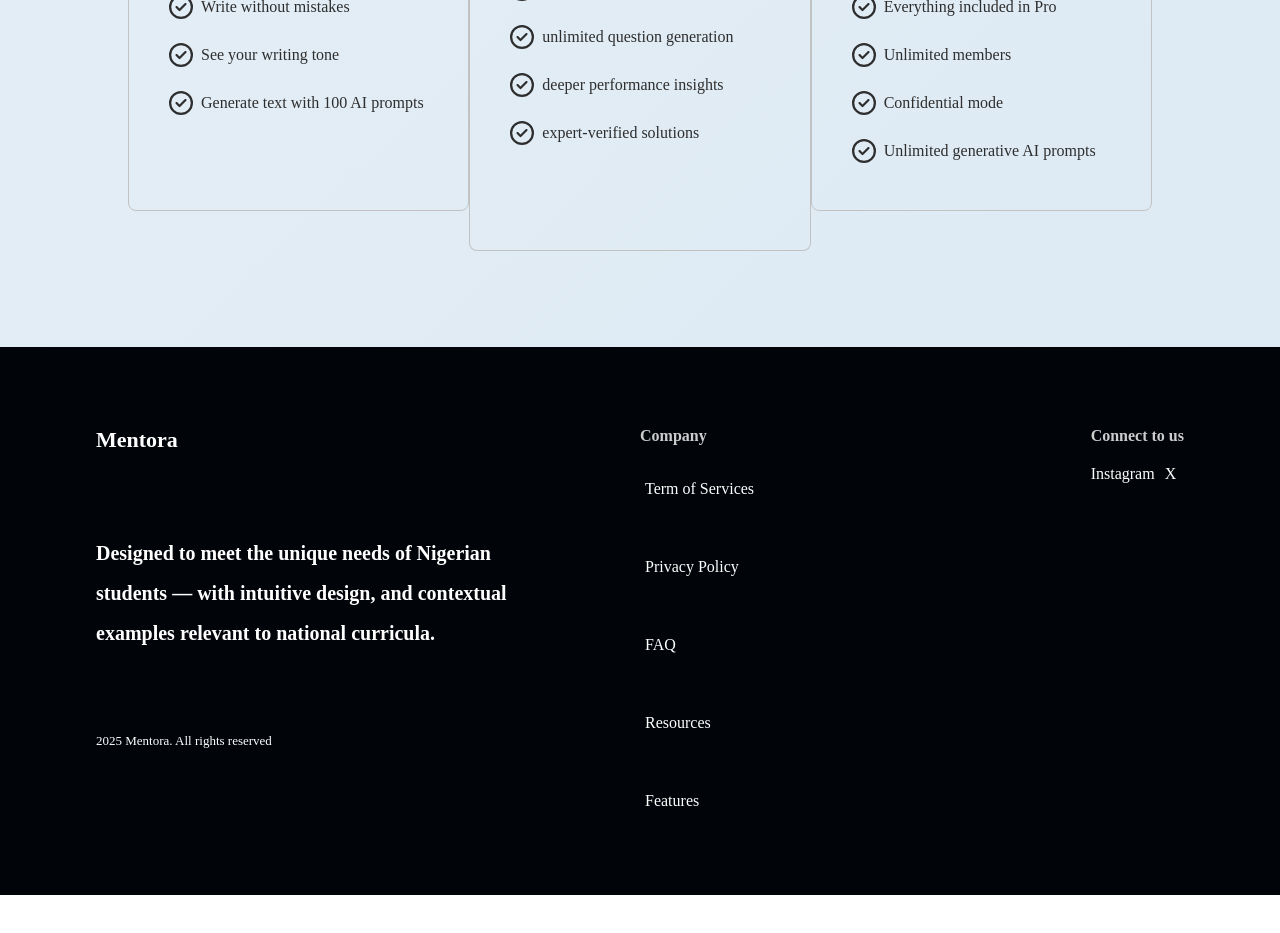
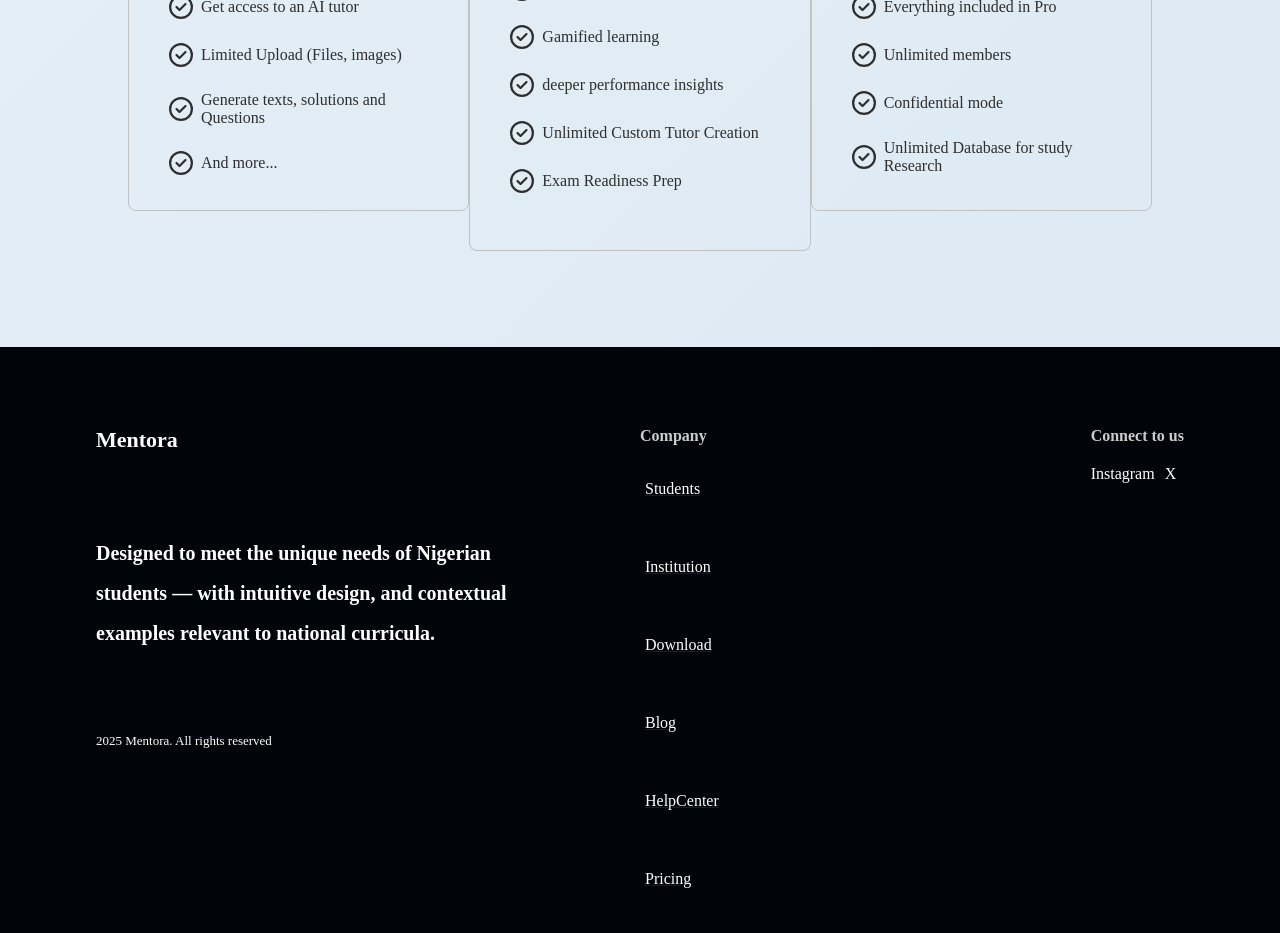
Before and after one commit to Mentoraltd/Mentora-official-website, a React (Vite) app: page / in a window 1280 px wide. Shown: the part 6940-7873 px from the top of the page. Before the commit the page ends 7835 px from the top, so only its background shows below. Built offline with nearby package versions, Linux system fonts and the light colour scheme; a web font is replaced by a local one.

Commit message:
Fix: Other error found after close review

```diff
--- a/footer.css
+++ b/footer.css
@@ -78,6 +78,8 @@ header{
     cursor: pointer;
     padding: 5px;
     transition: 0.2s ease-in-out;
+    color: #fff;
+    text-decoration: none;
 }
 
 .company li:hover{
--- a/footer.jsx
+++ b/footer.jsx
@@ -1,7 +1,11 @@
 import React from "react";
 import './footer.css';
+import { Link } from 'react-router-dom';
 
 const Footer = () => {
+       const scrollTop = () => {
+          window.scrollTo({ top: 0, behavior: "auto" });
+        };
   return (
     <>
       <section className="footer">
@@ -19,11 +23,12 @@ const Footer = () => {
                 <header>Company</header>
 
                 <ul>
-                  <li>Term of Services</li>
-                  <li>Privacy Policy</li>
-                  <li>FAQ</li>
-                  <li>Resources</li>
-                  <li>Features</li>
+                  <Link to="/students" onClick={scrollTop}><li>Students</li></Link>
+                  <Link to="/institution" onClick={scrollTop}><li>Institution</li></Link>
+                  <Link to="/download" onClick={scrollTop}><li>Download</li></Link>
+                  <Link to="/blog" onClick={scrollTop}><li>Blog</li></Link>
+                  <Link to="/helpcenter" onClick={scrollTop}><li>HelpCenter</li></Link>
+                  <Link to="/pricing" onClick={scrollTop}><li>Pricing</li></Link>
                 </ul>
               </div>
               <div className="connect">
--- a/src/App.jsx
+++ b/src/App.jsx
@@ -306,7 +306,7 @@ const [mousePosition, setMousePosition] = useState({ x: 0, y: 0 });
                   <div className="innerTxt">
                     <div className="innerTxt_1">
                       <h6>Free</h6>
-                      <p>Get peace of mind with writing that’s mistake-free.</p>
+                      <p>Get access to a private tutor that transform your learning culture.</p>
                     </div>
                     <div className="innerTxt_2">
                       <div className="amount"><h6>$0</h6></div>
@@ -320,9 +320,10 @@ const [mousePosition, setMousePosition] = useState({ x: 0, y: 0 });
                     </div>
                   </div>
                   <ul className="perks">
-                    <li className="perksList"><FaRegCircleCheck className='FaRegCircleCheck' /> Write without mistakes</li>
-                    <li className="perksList"><FaRegCircleCheck className='FaRegCircleCheck' /> See your writing tone</li>
-                    <li className="perksList"><FaRegCircleCheck className='FaRegCircleCheck' /> Generate text with 100 AI prompts</li>
+                    <li className="perksList"><FaRegCircleCheck className='FaRegCircleCheck' /> Get access to an AI tutor</li>
+                    <li className="perksList"><FaRegCircleCheck className='FaRegCircleCheck' /> Limited Upload (Files, images)</li>
+                    <li className="perksList"><FaRegCircleCheck className='FaRegCircleCheck' /> Generate texts, solutions and Questions</li>
+                    <li className="perksList"><FaRegCircleCheck className='FaRegCircleCheck' /> And more...</li>
                   </ul>
                 </div>
               </div>
@@ -351,9 +352,10 @@ const [mousePosition, setMousePosition] = useState({ x: 0, y: 0 });
                   </div>
                   <ul className="perks">
                     <li className="perksList"><FaRegCircleCheck className='FaRegCircleCheck' /> Everything included in Free</li>
-                    <li className="perksList"><FaRegCircleCheck className='FaRegCircleCheck' /> unlimited question generation</li>
+                    <li className="perksList"><FaRegCircleCheck className='FaRegCircleCheck' /> Gamified learning</li>
                     <li className="perksList"><FaRegCircleCheck className='FaRegCircleCheck' /> deeper performance insights</li>
-                    <li className="perksList"><FaRegCircleCheck className='FaRegCircleCheck' /> expert-verified solutions</li>
+                    <li className="perksList"><FaRegCircleCheck className='FaRegCircleCheck' /> Unlimited Custom Tutor Creation</li>
+                    <li className="perksList"><FaRegCircleCheck className='FaRegCircleCheck' /> Exam Readiness Prep</li>
                   </ul>
                 </div>
               </div>
@@ -377,7 +379,7 @@ const [mousePosition, setMousePosition] = useState({ x: 0, y: 0 });
                     <li className="perksList"><FaRegCircleCheck className='FaRegCircleCheck' /> Everything included in Pro</li>
                     <li className="perksList"><FaRegCircleCheck className='FaRegCircleCheck' /> Unlimited members</li>
                     <li className="perksList"><FaRegCircleCheck className='FaRegCircleCheck' /> Confidential mode</li>
-                    <li className="perksList"><FaRegCircleCheck className='FaRegCircleCheck' /> Unlimited generative AI prompts</li>
+                    <li className="perksList"><FaRegCircleCheck className='FaRegCircleCheck' /> Unlimited Database for study Research</li>
                   </ul>
                 </div>
               </div>
--- a/src/navbar/navigation.jsx
+++ b/src/navbar/navigation.jsx
@@ -10,6 +10,10 @@ const Navigation = () => {
     const [isOpen, setIsOpen] = useState(false);
     const [hoveredItem, setHoveredItem] = useState(null);
     const [mobileDropdown, setMobileDropdown] = useState(null);
+
+               const scrollTop = () => {
+                    window.scrollTo({ top: 0, behavior: "auto" });
+                    };
 
     const toggleNavbar = () => {
         setIsOpen(!isOpen);
@@ -49,7 +53,7 @@ const Navigation = () => {
         <>
             <section className='navContainer' id="mainNav">
                 <div className="companyLogo" id='MentoraHomeLogo'>
-                    <Link to="/"><span className="logo">mentora</span></Link>
+                    <Link to="/" onClick={scrollTop}><span className="logo">mentora</span></Link>
                 </div>
 
                 <div className="navListContainer">
@@ -63,7 +67,7 @@ const Navigation = () => {
                                     <div className="leftDropDown">
                                         <ul>
                                             <Link to="/error"><li className="dropDownList">Features</li></Link>
-                                            <Link to="/download"><li className="dropDownList">Download</li></Link>
+                                            <Link to="/download" onClick={scrollTop}><li className="dropDownList">Download</li></Link>
                                             <Link to="/learn"><li className="dropDownList">Learn / Demo</li></Link>
                                         </ul>
                                     </div>
@@ -79,8 +83,8 @@ const Navigation = () => {
                                 <div className="dropDown">
                                     <div className="leftDropDown">
                                         <ul>
-                                            <Link to="/students"><li className="dropDownList">Students</li></Link>
-                                            <Link to="/institution"><li className="dropDownList">Institutions</li></Link>
+                                            <Link to="/students" onClick={scrollTop}><li className="dropDownList">Students</li></Link>
+                                            <Link to="/institution" onClick={scrollTop}><li className="dropDownList">Institutions</li></Link>
                                         </ul>
                                     </div>
                                 </div>
@@ -95,16 +99,16 @@ const Navigation = () => {
                                 <div className="dropDown">
                                     <div className="leftDropDown">
                                         <ul>
-                                            <Link to="/blog"><li className="dropDownList">Blog</li></Link>
+                                            <Link to="/blog" onClick={scrollTop}><li className="dropDownList">Blog</li></Link>
                                             <Link to="/events"><li className="dropDownList">Events</li></Link>
-                                            <Link to="/helpcenter"><li className="dropDownList">Help Center</li></Link>
+                                            <Link to="/helpcenter"> onClick={scrollTop}<li className="dropDownList">Help Center</li></Link>
                                         </ul>
                                     </div>
                                 </div>
                             )}
                         </li>
 
-                        <Link to="/pricing"><li className="navlist"><span>Pricing</span></li></Link>
+                        <Link to="/pricing" onClick={scrollTop}><li className="navlist"><span>Pricing</span></li></Link>
                     </ul>
 
                     <div className="navCTAbutton">
@@ -132,7 +136,7 @@ const Navigation = () => {
                             {mobileDropdown === 'product' && (
                                 <ul className="mobileDropdown">
                                     <Link to="/error"><li className="dropDownList">Features</li></Link>
-                                    <Link to="/download"><li className="dropDownList">Download</li></Link>
+                                    <Link to="/download" onClick={scrollTop}><li className="dropDownList">Download</li></Link>
                                     <Link to="/learn"><li className="dropDownList">Learn / Demo</li></Link>
                                 </ul>
                             )}
@@ -143,8 +147,8 @@ const Navigation = () => {
                             </div>
                             {mobileDropdown === 'education' && (
                                 <ul className="mobileDropdown">
-                                    <Link to="/students"><li className="dropDownList">Students</li></Link>
-                                    <Link to="/institution"><li className="dropDownList">Institutions</li></Link>
+                                    <Link to="/students" onClick={scrollTop}><li className="dropDownList">Students</li></Link>
+                                    <Link to="/institution" onClick={scrollTop}><li className="dropDownList">Institutions</li></Link>
                                 </ul>
                             )}
                         </li>
@@ -154,13 +158,13 @@ const Navigation = () => {
                             </div>
                             {mobileDropdown === 'resource' && (
                                 <ul className="mobileDropdown">
-                                    <Link to="/blog"><li className="dropDownList">Blog</li></Link>
+                                    <Link to="/blog" onClick={scrollTop}><li className="dropDownList">Blog</li></Link>
                                     <Link to="/events"><li className="dropDownList">Events</li></Link>
-                                    <Link to="/helpcenter"><li className="dropDownList">Help Center</li></Link>
+                                    <Link to="/helpcenter" onClick={scrollTop}><li className="dropDownList">Help Center</li></Link>
                                 </ul>
                             )}
                         </li>
-                        <Link to="/pricing"><li className="navlist"><span>Pricing</span></li></Link>
+                        <Link to="/pricing" onClick={scrollTop}><li className="navlist"><span>Pricing</span></li></Link>
                     </ul>
 
                     <div className="navCTAbutton">
```
